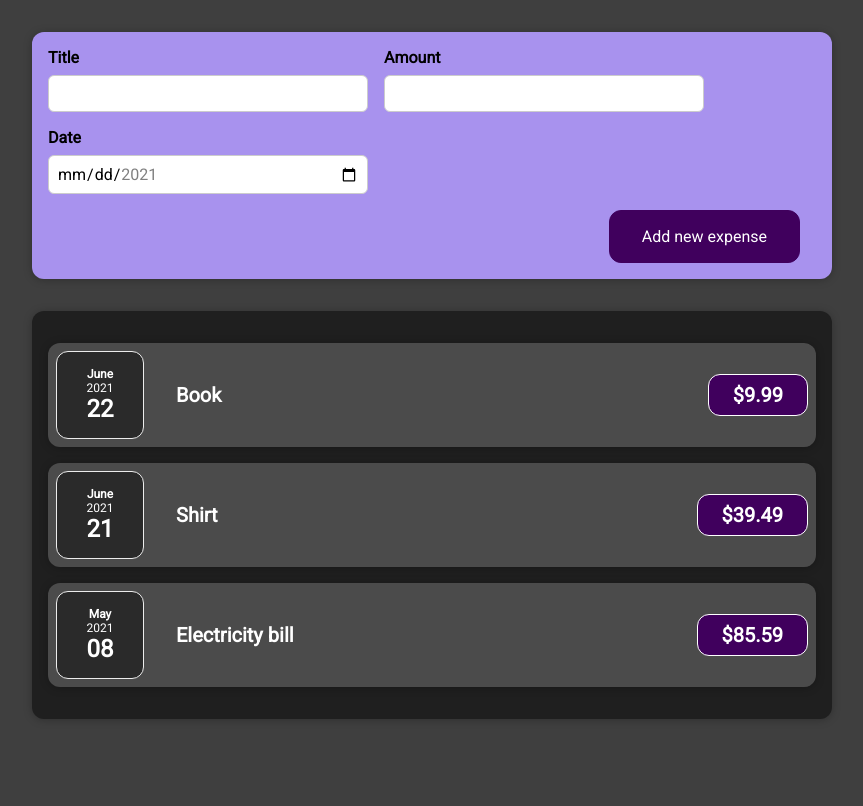
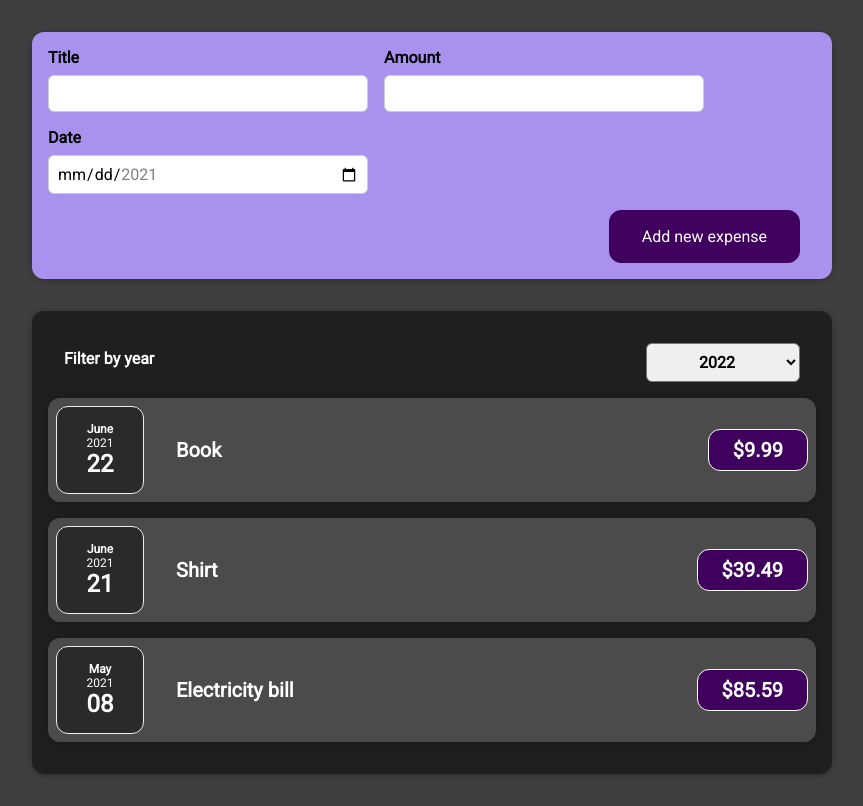
Before and after one commit to tkrempser/react-expense-tracker, a React (Create React App) app: page / in a window 1280 px wide. Shown: the whole page, without its empty margins (208-1071 px from the left). Built offline with nearby package versions, Linux system fonts and the light colour scheme.

Commit message:
Lift expense form state to parets  + Add Expense Filter

```diff
--- a/src/App.js
+++ b/src/App.js
@@ -1,8 +1,9 @@
 import Expenses from "./components/Expenses/Expenses";
 import NewExpense from "./components/NewExpense/NewExpense";
+import { useState } from "react";
 
 const App = () => {
-  const expenses = [
+  const [expenses, setExpenses] = useState([
     {
       id: "e1",
       amount: 9.99,
@@ -21,11 +22,23 @@
       date: new Date(2021, 4, 8),
       title: "Electricity bill",
     },
-  ];
+  ]);
+
+  const addExpenseHandler = (addedExpense) => {
+    console.log("From App.js", addedExpense);
+    const newExpenses = [
+      ...expenses,
+      addedExpense,
+    ]
+
+    setExpenses(newExpenses);
+
+    console.log("From App.js", newExpenses);
+  }
 
   return (
     <div className="App">
-      <NewExpense />
+      <NewExpense onAddExpense={addExpenseHandler} />
       <Expenses expenses={expenses} />
     </div>
   );
--- /dev/null
+++ b/src/components/ExpenseFilter/ExpenseFilter.css
@@ -0,0 +1,24 @@
+.expenses-filter {
+  color: white;
+  padding: 0 1rem;
+}
+
+.expenses-filter__control {
+  display: flex;
+  width: 100%;
+  align-items: center;
+  justify-content: space-between;
+  margin: 1rem 0;
+}
+
+.expenses-filter label {
+  font-weight: bold;
+  margin-bottom: 0.5rem;
+}
+
+.expenses-filter select {
+  font: inherit;
+  padding: 0.5rem 3rem;
+  font-weight: bold;
+  border-radius: 6px;
+}
--- /dev/null
+++ b/src/components/ExpenseFilter/ExpenseFilter.js
@@ -0,0 +1,23 @@
+import "./ExpenseFilter.css";
+
+const ExpenseFilter = (props) => {
+  const changeHandler = (event) => {
+    props.onSelectYear(event.target.value);
+  };
+
+  return (
+    <div className="expenses-filter">
+      <div className="expenses-filter__control">
+        <label>Filter by year</label>
+        <select onChange={changeHandler}>
+          <option value="2022">2022</option>
+          <option value="2021">2021</option>
+          <option value="2020">2020</option>
+          <option value="2019">2019</option>
+        </select>
+      </div>
+    </div>
+  );
+};
+
+export default ExpenseFilter;
--- a/src/components/Expenses/Expenses.js
+++ b/src/components/Expenses/Expenses.js
@@ -1,15 +1,26 @@
 import ExpenseItem from "./ExpenseItem";
 import Card from "../UI/Card";
 import "./Expenses.css";
+import ExpenseFilter from "../ExpenseFilter/ExpenseFilter";
 
 const Expenses = (props) => {
+  const selectYearHandler = (selectedYear) => {
+    console.log(selectedYear);
+  };
+
   return (
     <Card className="expenses">
+      <ExpenseFilter onSelectYear={selectYearHandler} />
       {props.expenses.map((item) => (
-        <ExpenseItem key={item.id} amount={item.amount} date={item.date} title={item.title} />
+        <ExpenseItem
+          key={item.id}
+          amount={item.amount}
+          date={item.date}
+          title={item.title}
+        />
       ))}
     </Card>
   );
-}
+};
 
 export default Expenses;
--- a/src/components/NewExpense/ExpenseForm.js
+++ b/src/components/NewExpense/ExpenseForm.js
@@ -1,7 +1,7 @@
 import "./ExpenseForm.css";
 import { useState } from "react";
 
-const ExpenseForm = () => {
+const ExpenseForm = (props) => {
   const [enteredTitle, setEnteredTitle] = useState("");
   const [enteredAmount, setEnteredAmount] = useState("");
   const [enteredDate, setEnteredDate] = useState("");
@@ -18,8 +18,24 @@
     setEnteredDate(event.target.value);
   };
 
+  const submitHandler = (event) => {
+    event.preventDefault();
+
+    const expenseData = {
+      date: new Date(enteredDate),
+      amount: enteredAmount,
+      title: enteredTitle,
+    };
+
+    props.onAddExpense(expenseData);
+
+    setEnteredDate("");
+    setEnteredTitle("");
+    setEnteredAmount("");
+  };
+
   return (
-    <form>
+    <form onSubmit={submitHandler}>
       <div className="new-expense__controls">
         <div className="new-expense__control">
           <label>Title</label>
--- a/src/components/NewExpense/NewExpense.js
+++ b/src/components/NewExpense/NewExpense.js
@@ -1,10 +1,14 @@
 import "./NewExpense.css";
 import ExpenseForm from "./ExpenseForm";
 
-const NewExpense = () => {
+const NewExpense = (props) => {
+  const addExpenseHandler = (addedExpense) => {
+    props.onAddExpense(addedExpense);
+  };
+
   return (
     <div className="new-expense">
-      <ExpenseForm />
+      <ExpenseForm onAddExpense={addExpenseHandler} />
     </div>
   );
 };
```
